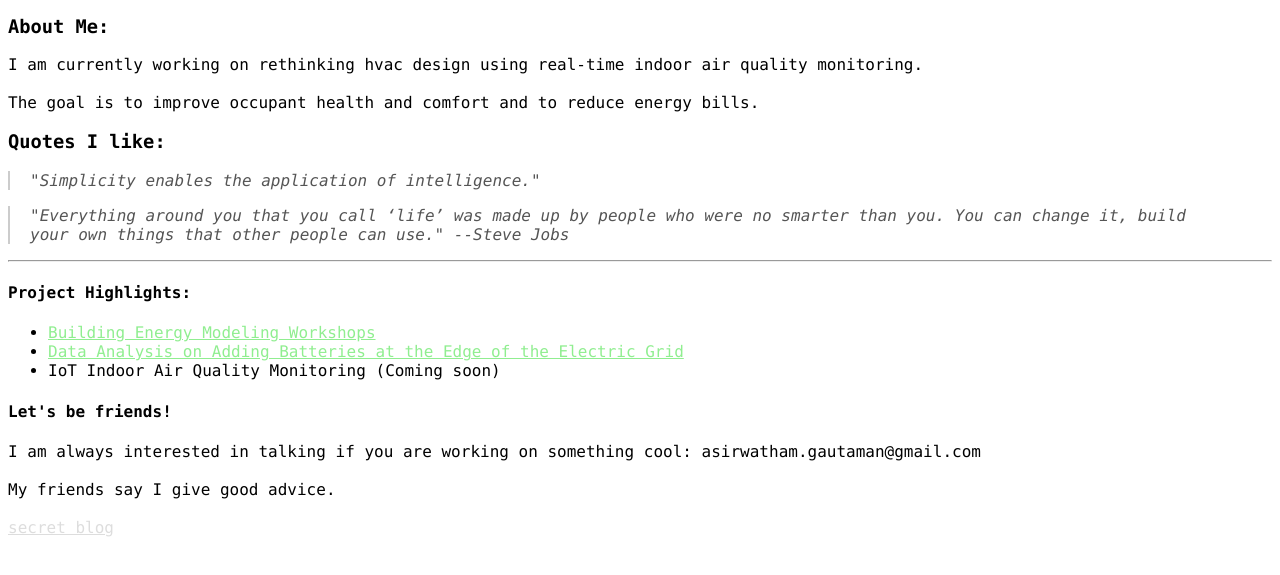
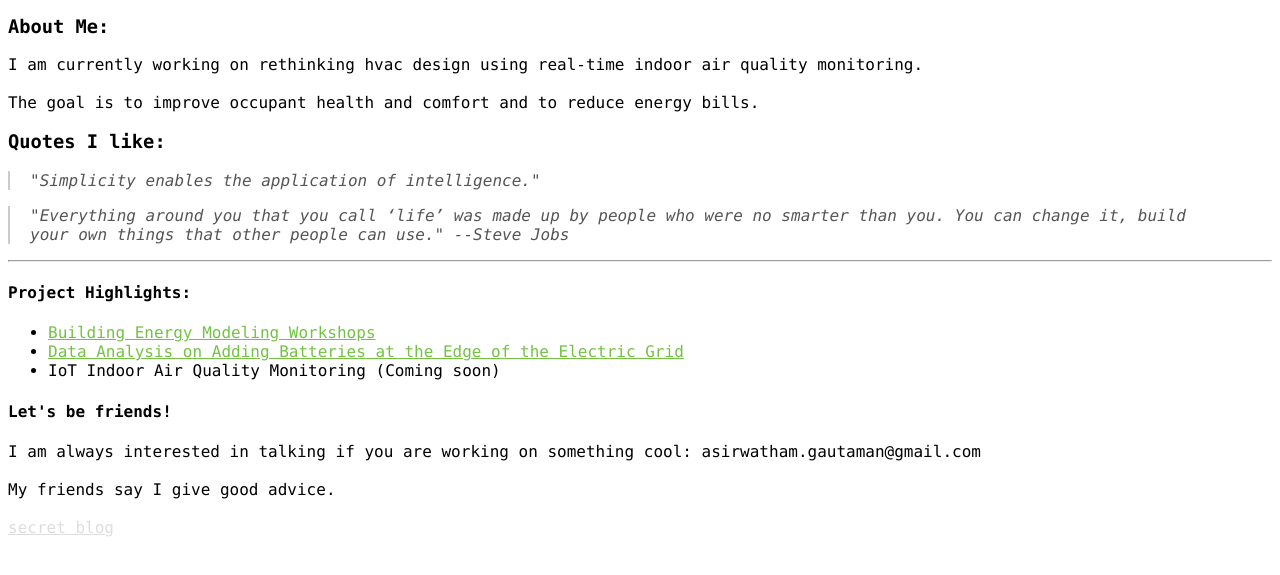
Before and after one commit to gaudi369/personal-website, a plain HTML site: page index.html in a window 1280 px wide. Shown: the part 141-716 px from the top of the page. Drawn offline with Linux system fonts and the light colour scheme.

Commit message:
Update index.html

```diff
--- a/index.html
+++ b/index.html
@@ -46,10 +46,10 @@ I am currently working on rethinking hvac design using real-time indoor air qual
 <h4>Project Highlights:</h4>
 <ul>
   <li>
-    <a style="color:#90EE90" href="https://cooperunion.github.io/buildingenergymodeling_workshops/docs/intro.html">Building Energy Modeling Workshops</a>
+    <a style="color:#74C244" href="https://cooperunion.github.io/buildingenergymodeling_workshops/docs/intro.html">Building Energy Modeling Workshops</a>
   </li>
   <li>
-    <a style="color:#90EE90" href="https://github.com/gaudi369/VPP_Dispatchable_Battery/blob/main/DSC%20Final%20Project%20Presentation.pdf">Data Analysis on Adding Batteries at the Edge of the Electric Grid</a>
+    <a style="color:#74C244" href="https://github.com/gaudi369/VPP_Dispatchable_Battery/blob/main/DSC%20Final%20Project%20Presentation.pdf">Data Analysis on Adding Batteries at the Edge of the Electric Grid</a>
   </li>
   <li>
     IoT Indoor Air Quality Monitoring (Coming soon)
```
